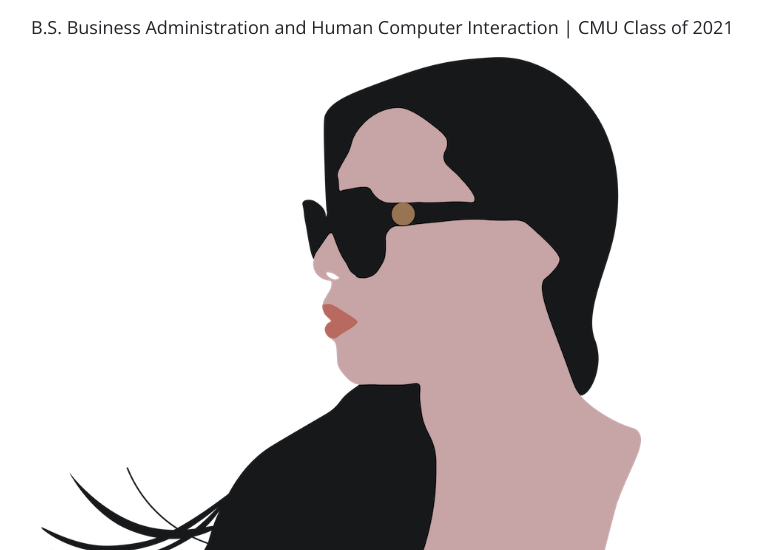
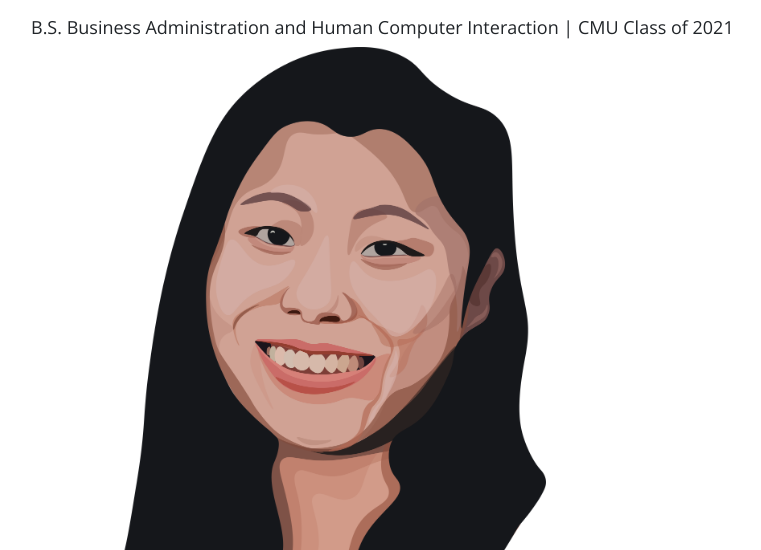
Before and after one commit to lilyshan/lilyshan.github.io, a plain HTML site: page index.html in a window 1280 px wide. Shown: the part 402-952 px from the top of the page, without its empty margins (24-785 px from the left). Drawn offline with nearby package versions, Linux system fonts and the light colour scheme.

Commit message:
updated home page, made small design improvements

```diff
--- a/assets/portfoliostyles.css
+++ b/assets/portfoliostyles.css
@@ -106,12 +106,12 @@ header {
 
 #vectorportrait{
 	float: right;
-	margin-top: 10px;
-	max-width: 600px;
+	/*margin-top: 5px;*/
+	max-width: 485px;
 	/*width: 100%;
 	height: auto;*/
 	/*height: 589px;*/
-	margin-left: 50px;
+	margin-left: 70px;
 	z-index: 1;
 }
 
@@ -561,4 +561,5 @@ footer.center-align{
 
 .footer-link-style:hover {
 	text-decoration: underline;
+	color: #F5B12C;
 }
--- a/index.html
+++ b/index.html
@@ -33,7 +33,7 @@
           <h1 id = "hometagline">Hi, I'm Lily. &#x1F337;<span class="blinking-cursor">|</span></h1>
           <h3 id = "homepage-subtitle">B.S. Business Administration and Human Computer Interaction | CMU Class of 2021</h3>
         </div>
-        <img class = "img-responsive" id = "vectorportrait" src = "assets/images/lilyvectorportrait.png" alt = "colored vector drawing of Lily">
+        <img class = "img-responsive" id = "vectorportrait" src = "assets/images/self-portrait.png" alt = "colored vector drawing of Lily">
       </div>
       <!-- <span class="rectangle"></span> -->
     </div>
```
Also changed, not shown: aboutme.html (+4 -0 lines), assets/images/lily_icecream.JPG (added), assets/images/self-portrait.png (added).
